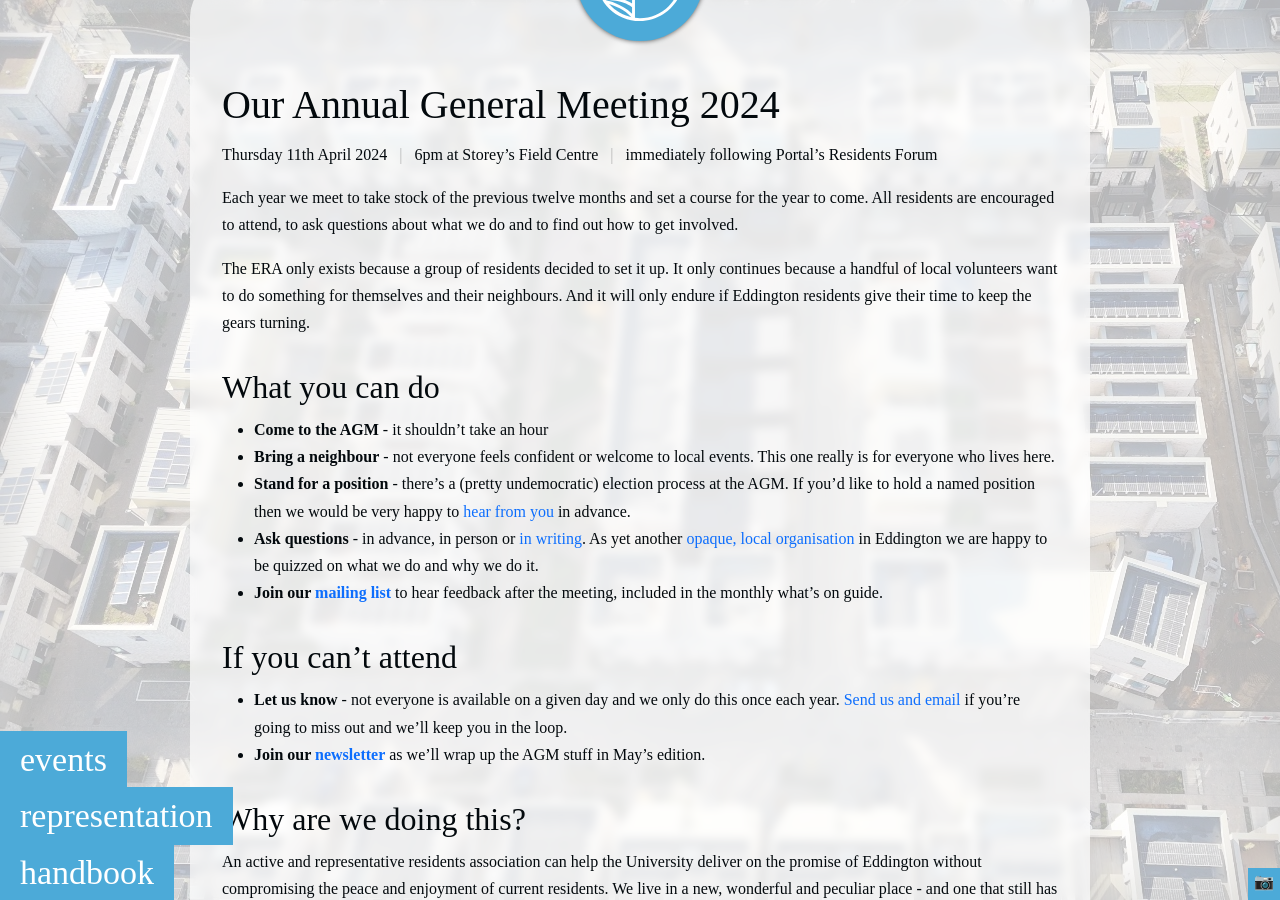
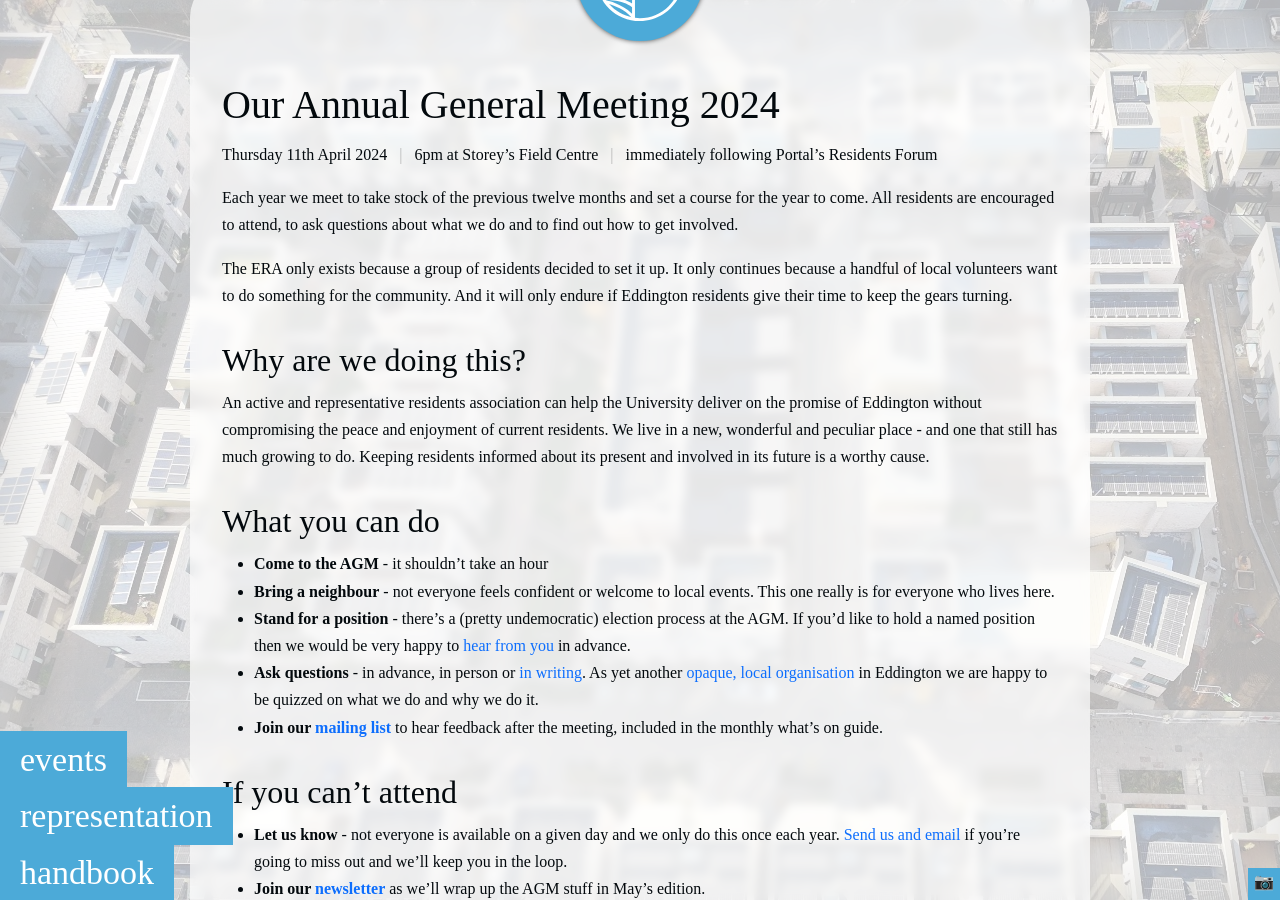
Before and after one commit to pieterdesnerck/website, a Jekyll site: the page built from docs/agm.md, in a window 1280 px wide and 900 px high, scrolled down 320 px. Built offline with Jekyll 4.4.1, drawn with Linux system fonts in a browser that asks for light colours; some web fonts are replaced; some of the changed text lies outside the part shown.

Commit message:
tweaks to agm landing page wording

```diff
--- a/docs/agm.md
+++ b/docs/agm.md
@@ -3,13 +3,19 @@ title: Our Annual General Meeting 2024
 permalink: agm
 ---
 
-Thursday 11th April 2024 <span class="separator">|</span>
-6pm at Storey's Field Centre <span class="separator">|</span>
+Thursday 11th April 2024
+<span class="separator">|</span>
+6pm at Storey's Field Centre
+<span class="separator">|</span>
 immediately following Portal's Residents Forum
 
 Each year we meet to take stock of the previous twelve months and set a course for the year to come. All residents are encouraged to attend, to ask questions about what we do and to find out how to get involved.
 
-The ERA only exists because a group of residents decided to set it up. It only continues because a handful of local volunteers want to do something for themselves and their neighbours. And it will only endure if Eddington residents give their time to keep the gears turning.
+The ERA only exists because a group of residents decided to set it up. It only continues because a handful of local volunteers want to do something for the community. And it will only endure if Eddington residents give their time to keep the gears turning.
+
+## Why are we doing this?
+
+An active and representative residents association can help the University deliver on the promise of Eddington without compromising the peace and enjoyment of current residents. We live in a new, wonderful and peculiar place - and one that still has much growing to do. Keeping residents informed about its present and involved in its future is a worthy cause.
 
 ## What you can do
 
```
Also changed, not shown: other parts of docs/agm.md (+0 -4 lines), docs/404.md (+1 -1 lines).
